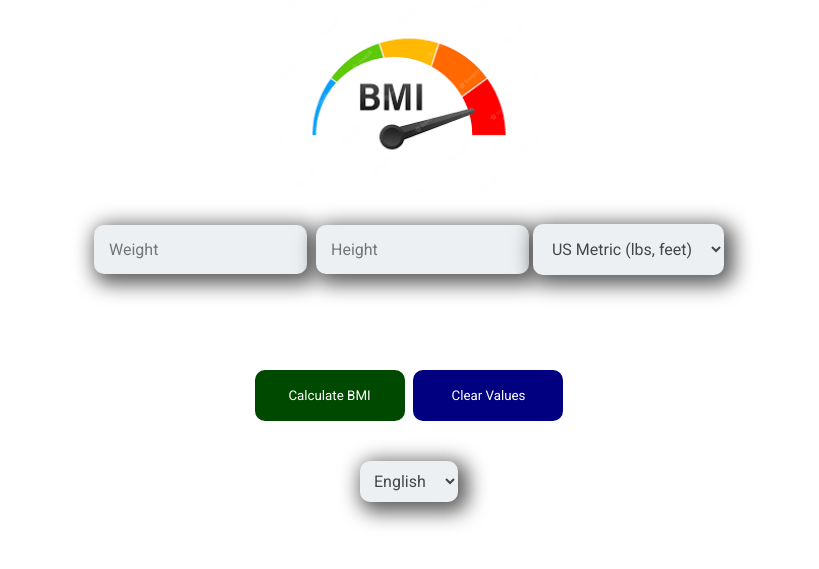
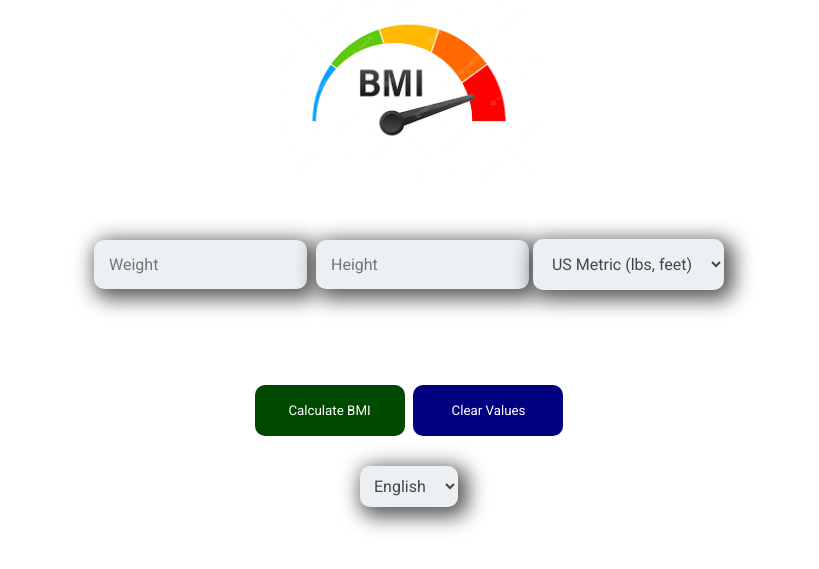
Before and after one commit to AmarachiBlessingMbakwe/bmi-calculator-weight-tracker, a plain HTML site: page index.html in a window 1280 px wide. Shown: the part 177-746 px from the top of the page, without its empty margins (231-1050 px from the left). Drawn offline with Linux system fonts and the light colour scheme.

Commit message:
added files

```diff
--- a/style.css
+++ b/style.css
@@ -40,7 +40,7 @@ main {
   line-height: 50px;
   text-transform: uppercase;
   text-shadow: 1px 0 0 #fff;
-  margin-bottom: 20px; /* Add margin-bottom for spacing */
+  margin-bottom: 10px; /* Add margin-bottom for spacing */
 }
 .input-box {
   margin: 30px 0;
@@ -53,6 +53,7 @@ input {
   background-color: #ecf0f3;
   box-shadow: 5px 5px 20px 5px #5c5b5b;
   color: #464646;
+  margin: 30px 0;
   margin-bottom: 20px;
   font-size: 16px;
 }
@@ -81,7 +82,7 @@ select {
   box-shadow: 5px 5px 20px 5px #5c5b5b;
   color: #464646;
   font-size: 16px;
-  margin-top: 40px;
+  margin-top: 30px;
 }
 
 .resInfo {
```
